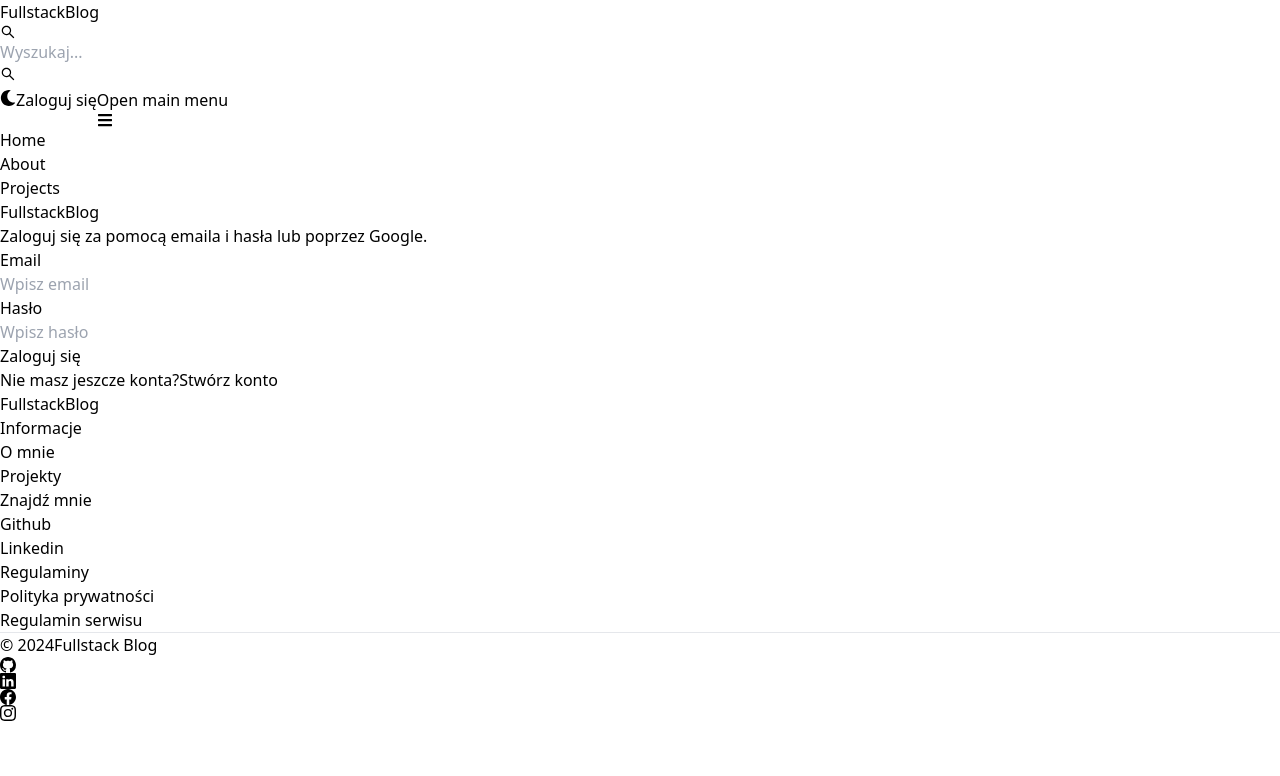
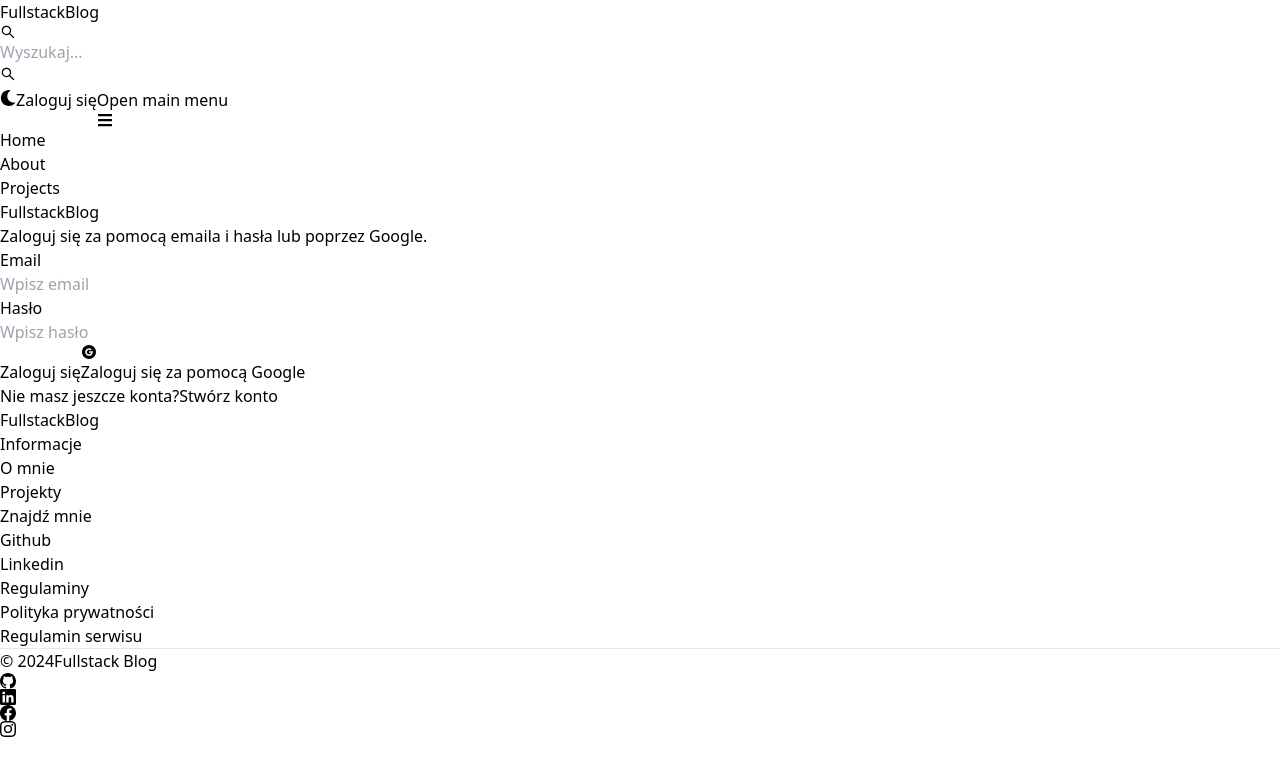
Before and after one commit to Kamil678/fullstack-blog, a React (Vite) app in the folder frontend/: page /sign-in in a window 1280 px wide. Shown: the top 776 px of the page. Built offline with nearby package versions, Linux system fonts and the light colour scheme; no server answers.

Commit message:
add google login functionality

```diff
--- a/frontend/package.json
+++ b/frontend/package.json
@@ -11,6 +11,7 @@
   },
   "dependencies": {
     "@reduxjs/toolkit": "^2.2.2",
+    "firebase": "^10.9.0",
     "flowbite-react": "^0.7.2",
     "react": "^18.2.0",
     "react-dom": "^18.2.0",
--- /dev/null
+++ b/frontend/src/components/GoogleAuth.jsx
@@ -0,0 +1,48 @@
+import { Button } from 'flowbite-react'
+import React from 'react'
+import {AiFillGoogleCircle} from 'react-icons/ai'
+import {GoogleAuthProvider, signInWithPopup, getAuth} from 'firebase/auth'
+import { app } from '../firebase';
+import {useDispatch} from 'react-redux'
+import { successSignIn, startSignIn, failureSignIn } from '../app/user/userSlice';
+import { useNavigate } from "react-router-dom";
+
+export default function GoogleAuth() {
+  const auth = getAuth(app);
+  const dispatch = useDispatch();
+  const navigate = useNavigate();
+
+  const clickGoogleLogin = async () => {
+    const provider = new GoogleAuthProvider()
+    provider.setCustomParameters({prompt:'select_account'})
+
+    try{
+      const result = await signInWithPopup(auth, provider)
+
+      const response = await fetch('/api/auth/google', {
+        method: 'POST',
+        headers:{'Content-Type':'applications/json'},
+        body:JSON.stringify({
+          name:result.user.displayName,
+          email:result.user.email,
+          googlePhotoUrl:result.user.photoURL
+        })
+      })
+
+      const data = await response.json();
+      if(response.ok){
+        dispatch(successSignIn(data))
+        navigate('/')
+      }
+    } catch(err){
+      console.log(err)
+    }
+  }
+
+  return (
+    <Button type='button' gradientDuoTone='purpleToPink' outline onClick={clickGoogleLogin}>
+      <AiFillGoogleCircle className='w-6 h-6 mr-2'/>
+      Zaloguj się za pomocą Google
+    </Button>
+  )
+}
--- a/frontend/src/components/Logo.jsx
+++ b/frontend/src/components/Logo.jsx
@@ -7,7 +7,7 @@ export default function Logo({ textSize }) {
       to="/"
       className={`self-center whitespace-nowrap font-semibold dark:text-white ${textSize}`}
     >
-      <span className="px-2 py-1 bg-gradient-to-r from-indigo-500 via-purple-500 to-pink-500 rounded-lg text-white mr-1">Fullstack</span>
+      <span className="px-2 py-1 bg-gradient-to-r from-indigo-500 via-purple-500 to-blue-500 rounded-lg text-white mr-1">Fullstack</span>
       Blog
     </Link>
   );
--- /dev/null
+++ b/frontend/src/firebase.js
@@ -0,0 +1,17 @@
+// Import the functions you need from the SDKs you need
+import { initializeApp } from "firebase/app";
+// TODO: Add SDKs for Firebase products that you want to use
+// https://firebase.google.com/docs/web/setup#available-libraries
+
+// Your web app's Firebase configuration
+const firebaseConfig = {
+  apiKey: import.meta.env.VITE_FIREBASE_API_KEY,
+  authDomain: import.meta.env.VITE_FIREBASE_AUTH_DOMAIN,
+  projectId: import.meta.env.VITE_FIREBASE_PROJECT_ID,
+  storageBucket: import.meta.env.VITE_FIREBASE_STORAGE_BUCKET,
+  messagingSenderId: import.meta.env.VITE_FIREBSE_MESSAGING_SENDER_ID,
+  appId: import.meta.env.VITE_FIREBASE_APP_ID
+};
+
+// Initialize Firebase
+export const app = initializeApp(firebaseConfig);
--- a/frontend/src/pages/Signin.jsx
+++ b/frontend/src/pages/Signin.jsx
@@ -4,6 +4,7 @@ import { Alert, Button, Label, Spinner, TextInput } from "flowbite-react";
 import { Link, useNavigate } from "react-router-dom";
 import {useDispatch, useSelector} from 'react-redux'
 import { startSignIn, successSignIn, failureSignIn } from "../app/user/userSlice";
+import GoogleAuth from "../components/GoogleAuth";
 
 export default function SignIn() {
   const [formData, setFormData] = useState({});
@@ -86,7 +87,7 @@ export default function SignIn() {
               />
             </div>
             <Button
-              gradientDuoTone="purpleToPink"
+              gradientDuoTone="purpleToBlue"
               type="submit"
               disabled={loading}
             >
@@ -99,6 +100,7 @@ export default function SignIn() {
                 "Zaloguj się"
               )}
             </Button>
+            <GoogleAuth></GoogleAuth>
           </form>
           <div className="flex gap-1 text-sm mt-5">
             <span>Nie masz jeszcze konta?</span>
--- a/frontend/src/pages/Signup.jsx
+++ b/frontend/src/pages/Signup.jsx
@@ -2,6 +2,7 @@ import React, { useState } from "react";
 import Logo from "../components/Logo";
 import { Alert, Button, Label, Spinner, TextInput } from "flowbite-react";
 import { Link, useNavigate } from "react-router-dom";
+import GoogleAuth from "../components/GoogleAuth";
 
 export default function Signup() {
   const [formData, setFormData] = useState({});
@@ -95,7 +96,7 @@ export default function Signup() {
               />
             </div>
             <Button
-              gradientDuoTone="purpleToPink"
+              gradientDuoTone="purpleToBlue"
               type="submit"
               disabled={loading}
             >
@@ -108,6 +109,7 @@ export default function Signup() {
                 "Stwórz konto"
               )}
             </Button>
+            <GoogleAuth/>
           </form>
           <div className="flex gap-1 text-sm mt-5">
             <span>Masz już konto?</span>
```
Also changed, not shown: 2 other files (tests, documents, lock files or other folders).
